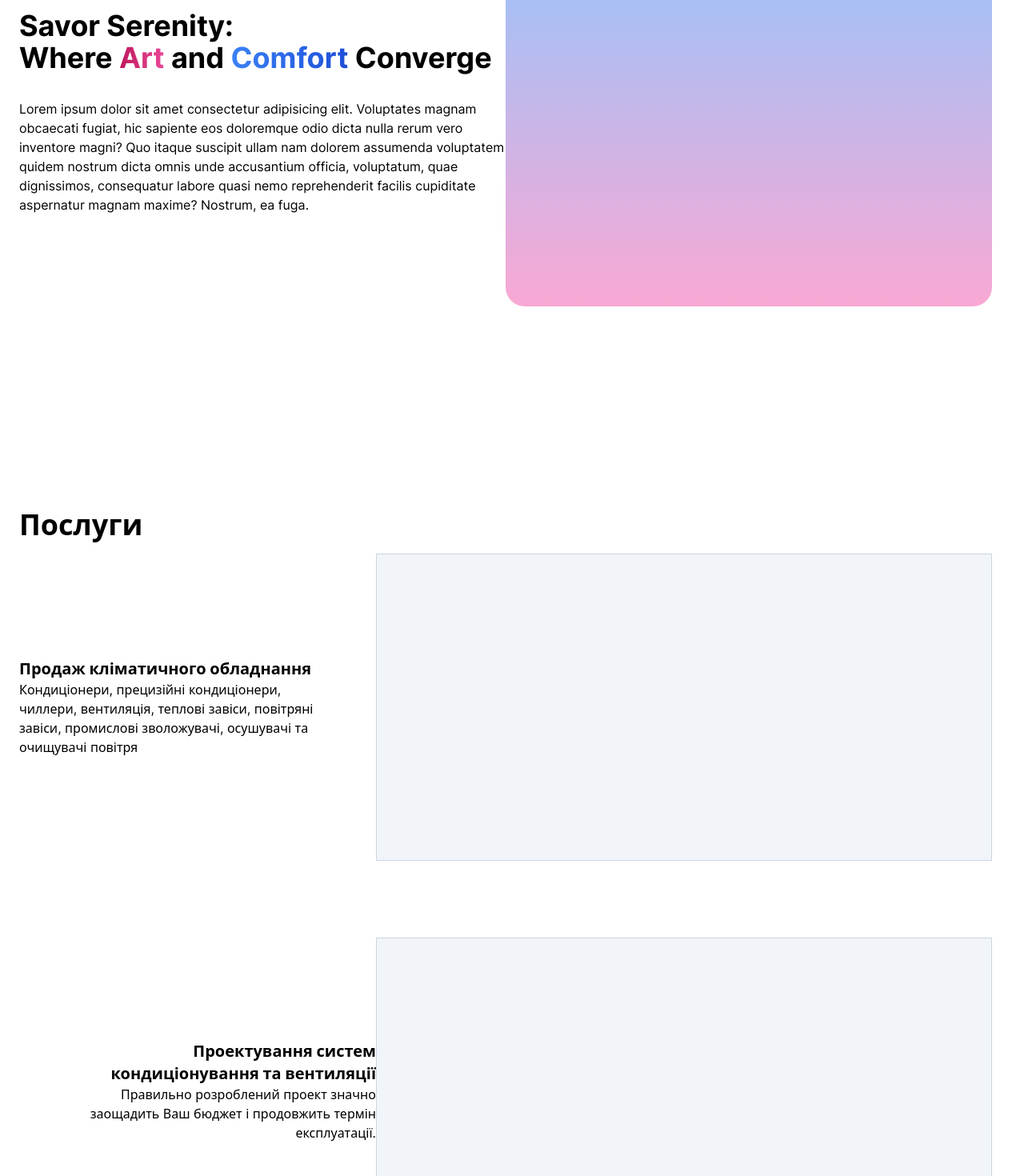
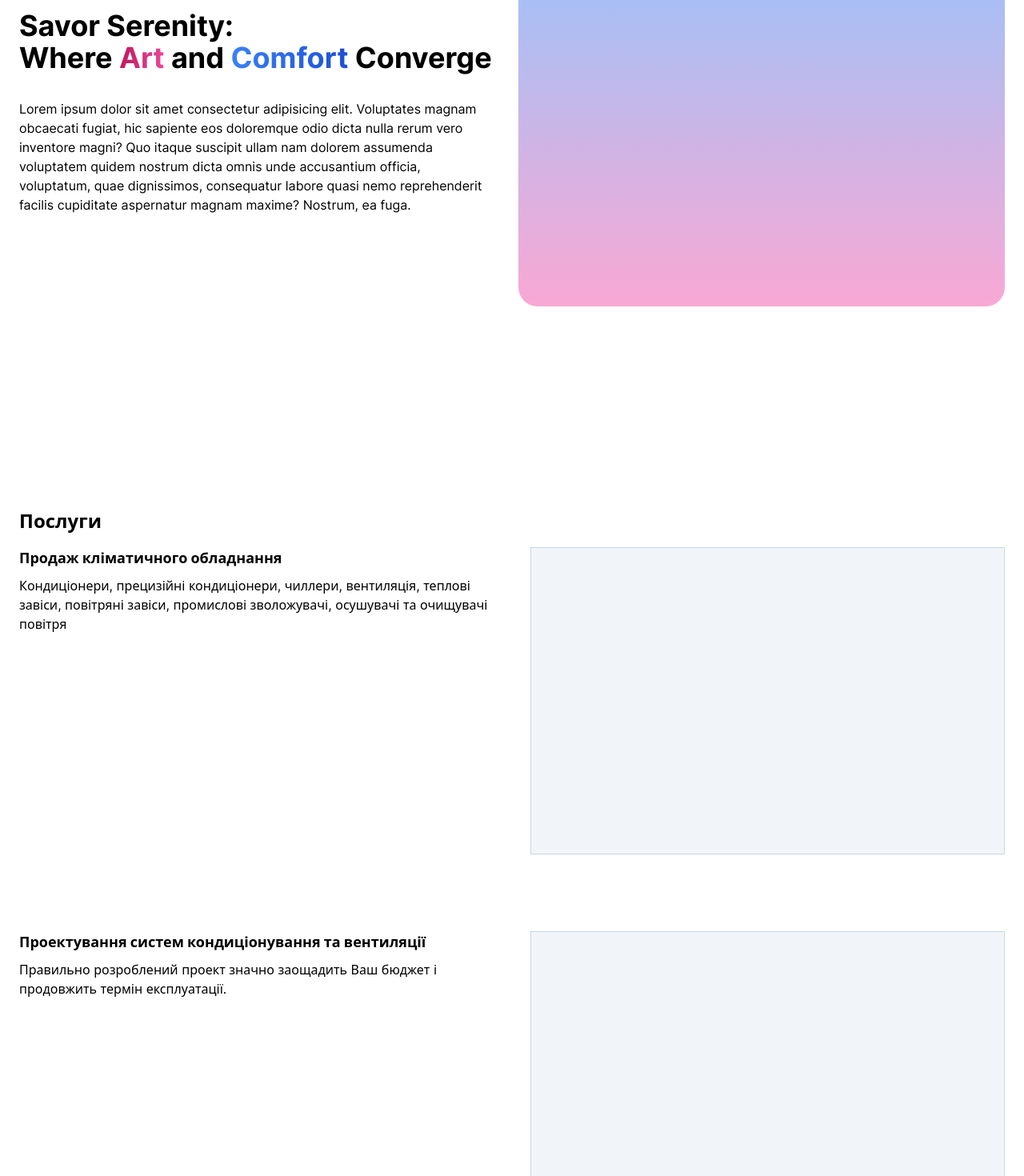
Before and after one commit to kkrasnoshchok/art-comfort, a Next.js app: page / in a window 1280 px wide. Shown: the part 260-1730 px from the top of the page at 80% size. Built offline with nearby package versions, Linux system fonts and the light colour scheme.

Commit message:
feat: creates init responsive version

```diff
--- a/src/components/header/components/Statistics/StatisticsContainer.tsx
+++ b/src/components/header/components/Statistics/StatisticsContainer.tsx
@@ -1,7 +1,6 @@
-import { motion, useAnimation } from 'framer-motion';
-import { Ref, useEffect } from 'react';
+import { motion } from 'framer-motion';
+import { Ref } from 'react';
 import CountUp from 'react-countup';
-import { useInView } from 'react-intersection-observer';
 
 type Statistics = {
   name: string;
@@ -24,33 +23,8 @@ const mockStatistics: Statistics[] = [
   // Add more statistics as needed
 ];
 
-export const StatisticsContainer = () => {
-  const controls = useAnimation();
-  const { ref, inView } = useInView({
-    // triggerOnce: true, // Animate only once on enter
-    threshold: 0.2, // Trigger animation when 20% of the section is visible
-  });
-
-  // useEffect to trigger animations when inView changes
-  useEffect(() => {
-    if (inView) {
-      controls.start('visible');
-    } else {
-      controls.start('hidden');
-    }
-  }, [controls, inView]);
-
-  return (
-    <motion.div
-      ref={ref}
-      className='mt-12 grid grid-cols-1 gap-4 px-6 md:grid-cols-3'
-      initial={{ opacity: 0, y: 30 }}
-      animate={{
-        opacity: inView ? 1 : 0,
-        y: inView ? 0 : 30,
-      }}
-      transition={{ duration: 0.8, delay: 0.2 }}
-    >
+export const StatisticsContainer = () => (
+  <motion.div className='mt-12 grid grid-cols-1 gap-4 px-6 md:grid-cols-3'>
     {mockStatistics.map((statistic, index) => (
       <div
         key={index}
@@ -72,4 +46,3 @@ export const StatisticsContainer = () => {
     ))}
   </motion.div>
 );
-};
--- a/src/sections/About/AboutSection.tsx
+++ b/src/sections/About/AboutSection.tsx
@@ -1,59 +1,25 @@
 import { motion } from 'framer-motion';
-import { useInView } from 'react-intersection-observer';
 
-export const AboutSection = () => {
-  const { ref, inView } = useInView({
-    // triggerOnce: true, // Animate only once on enter
-    threshold: 0.2, // Trigger animation when 20% of the section is visible
-  });
-
-  const fadeInUpAnimation = {
-    hidden: { opacity: 0, y: 30 },
-    visible: { opacity: 1, y: 0 },
-  };
-
-  const slideInRightAnimation = {
-    hidden: { opacity: 0, x: 50 },
-    visible: { opacity: 1, x: 0 },
-  };
-
-  return (
+export const AboutSection = () => (
   <section
     id='about'
-      className='flex w-screen flex-col items-center justify-center py-24 pl-6 pr-10 lg:h-screen lg:flex-row'
-      ref={ref}
+    className='flex w-screen flex-col items-center justify-center px-6 py-24 md:flex-row lg:h-screen lg:py-24 portrait:flex-col'
   >
-      <motion.div
-        className='flex-1'
-        initial='hidden'
-        animate={inView ? 'visible' : 'hidden'}
-        variants={fadeInUpAnimation}
-        transition={{ duration: 0.8, ease: 'easeOut' }}
-      >
-        <h1>
+    <motion.div className='flex-1 md:pr-4'>
+      <h1 className='md:text-2xl lg:text-4xl'>
         Savor Serenity:
         <br />
         Where{' '}
-          <motion.span
-            className='bg-gradient-to-r from-pink-700 to-pink-500 bg-clip-text text-transparent'
-            variants={slideInRightAnimation}
-          >
+        <motion.span className='bg-gradient-to-r from-pink-700 to-pink-500 bg-clip-text text-transparent'>
           Art
         </motion.span>{' '}
         and{' '}
-          <motion.span
-            className='bg-gradient-to-r from-blue-500 to-blue-700  bg-clip-text text-transparent'
-            variants={slideInRightAnimation}
-          >
+        <motion.span className='bg-gradient-to-r from-blue-500 to-blue-700  bg-clip-text text-transparent'>
           Comfort
         </motion.span>{' '}
         Converge
       </h1>
-        <motion.p
-          className='mt-8'
-          variants={fadeInUpAnimation}
-          transition={{ duration: 0.8, delay: 0.2, ease: 'easeOut' }}
-        >
+      <motion.p className='mt-8 md:pr-4'>
         Lorem ipsum dolor sit amet consectetur adipisicing elit. Voluptates
         magnam obcaecati fugiat, hic sapiente eos doloremque odio dicta nulla
         rerum vero inventore magni? Quo itaque suscipit ullam nam dolorem
@@ -63,15 +29,8 @@ export const AboutSection = () => {
         fuga.
       </motion.p>
     </motion.div>
-      <motion.div
-        className='flex h-full w-full flex-1 items-center justify-center lg:justify-end'
-        initial='hidden'
-        animate={inView ? 'visible' : 'hidden'}
-        variants={slideInRightAnimation}
-        transition={{ duration: 0.8, delay: 0.4, ease: 'easeOut' }}
-      >
+    <motion.div className='flex h-full w-full flex-1 items-center justify-center lg:justify-end'>
       <motion.div className='mt-12 aspect-square w-full rounded-3xl bg-gradient-to-b from-blue-300 to-pink-300 lg:mt-0 lg:h-4/5' />
     </motion.div>
   </section>
 );
-};
--- a/src/sections/Contribution/ContributionSection.tsx
+++ b/src/sections/Contribution/ContributionSection.tsx
@@ -1,15 +1,14 @@
-import { clsxm, useBreakpoint } from '@/utils';
+import { clsxm } from '@/utils';
 
 export const ContributionSection = () => {
-  const { isLg } = useBreakpoint('lg');
   return (
     <article
       id='contribution'
-      className={clsxm(['flex w-screen flex-col px-6 py-16', isLg && 'py-24'])}
+      className={clsxm(['flex w-screen flex-col px-6 py-16 lg:py-24'])}
     >
       <h1>Вклад в перемогу України</h1>
-      <div className='h-10/12 mt-12 flex flex-col sm:flex-row'>
-        <div className={clsxm(['p flex flex-1 flex-col', isLg && 'mr-4'])}>
+      <div className='h-10/12 mt-12 flex flex-col lg:flex-row portrait:flex-col'>
+        <div className={clsxm(['p flex flex-1 flex-col lg:mr-4'])}>
           <p className='rounded-lg border-2 p-4'>
             В першу чергу хочу подякувати всім нашим Захисникам та Захисницям,
             які ціною власного життя і здоров`я наближають перемогу України, та
@@ -69,8 +68,7 @@ export const ContributionSection = () => {
         </div>
         <div
           className={clsxm([
-            'mt-4 aspect-square w-full bg-slate-200',
-            isLg && 'mt-0 flex-1',
+            'mt-4 aspect-square w-full bg-slate-200 md:aspect-video lg:mt-0 lg:flex-1 portrait:mt-4',
           ])}
         />
       </div>
--- a/src/sections/Projects/ProjectsSection.tsx
+++ b/src/sections/Projects/ProjectsSection.tsx
@@ -1,8 +1,6 @@
-import { motion, useAnimation } from 'framer-motion';
-import { useEffect } from 'react';
-import { useInView } from 'react-intersection-observer';
+import { motion } from 'framer-motion';
 
-import { clsxm, useBreakpoint } from '@/utils';
+import { clsxm } from '@/utils';
 
 type Project = {
   title: string;
@@ -43,67 +41,24 @@ const mockProjects: Project[] = [
   },
 ];
 
-export const ProjectsSection = () => {
-  const { isLg } = useBreakpoint('lg');
-  const controls = useAnimation();
-  const { ref, inView } = useInView({
-    triggerOnce: true, // Animate only ornce on enter
-    threshold: 0.2, // Trigger animation when 20% of the section is visible
-  });
-
-  // useEffect to trigger animations when inView changes
-  useEffect(() => {
-    if (inView) {
-      controls.start('visible');
-    } else {
-      controls.start('hidden');
-    }
-  }, [controls, inView]);
-
-  return (
+export const ProjectsSection = () => (
   <section
     id='projects'
-      className={clsxm([
-        'flex w-screen flex-col px-6 pb-4 pt-24',
-        isLg && 'h-screen',
-      ])}
-      ref={ref}
+    className={clsxm(['flex w-screen flex-col px-6 pb-4 pt-24'])}
   >
-      <motion.h1
-        initial={{ opacity: 0 }}
-        animate={{ opacity: inView ? 1 : 0 }}
-        transition={{ duration: 0.8 }}
-        className='font-bold'
-      >
-        Знакові Проєкти
-      </motion.h1>
+    <motion.h1 className='font-bold'>Знакові Проєкти</motion.h1>
     {/* Projects container */}
-      <motion.div
-        className='relative mt-8 grid flex-1 grid-cols-1 gap-4 md:grid-cols-2 lg:grid-cols-3'
-        initial={{ opacity: 0, y: 30 }}
-        animate={{
-          opacity: inView ? 1 : 0,
-          y: inView ? 0 : 30,
-        }}
-        transition={{ duration: 0.8, delay: 0.2 }}
-      >
+    <motion.div className='relative mt-8 grid flex-1 grid-cols-1 gap-4 md:grid-cols-2 lg:grid-cols-3'>
       {mockProjects.map((project, index) => {
-          const size = index === 0 ? 'big' : 'small';
         return (
-            <div
-              key={index}
-              className={`border bg-slate-100 p-4 ${
-                size === 'big' ? 'lg:row-span-2' : ''
-              } group`}
-            >
-              <div className='flex h-full flex-col items-start justify-end'>
-                {/* Image */}
+          <div key={index} className='group border bg-slate-100 p-4'>
+            <div className='flex h-full flex-col items-start'>
               <div
                 className={clsxm([
-                    isLg && 'h-full flex-1',
                   'flex aspect-video w-full border border-slate-500 bg-slate-300',
                 ])}
-                ></div>
+              />
+              <div className='flex flex-1 items-end'>
                 <div className='mt-8'>
                   <h2 className='mb-2 text-xl font-semibold'>
                     {project.title}
@@ -111,6 +66,7 @@ export const ProjectsSection = () => {
                   <p className='mb-2'>
                     <strong>Year:</strong> {project.year}
                   </p>
+                </div>
               </div>
               {/* TODO: Rework the logics */}
               {/* <p className='pointer-events-none absolute -bottom-4 left-0 flex items-start justify-center rounded-sm bg-slate-100 bg-opacity-40 px-4 py-8 text-slate-950 opacity-0 backdrop-blur-xl transition-all duration-500 group-hover:bottom-0 group-hover:opacity-100'>
@@ -121,15 +77,9 @@ export const ProjectsSection = () => {
         );
       })}
     </motion.div>
-      <motion.div
-        className='mt-4'
-        initial={{ opacity: 0 }}
-        animate={{ opacity: inView ? 1 : 0 }}
-        transition={{ duration: 0.8, delay: 0.4 }}
-      >
+    <motion.div className='mt-4'>
       <button className='border px-8 py-2 text-lg'>See all projects</button>
     </motion.div>
     {/* Statistics Container */}
   </section>
 );
-};
--- a/src/sections/Services/ServicesSection.tsx
+++ b/src/sections/Services/ServicesSection.tsx
@@ -1,7 +1,6 @@
 import { motion } from 'framer-motion';
-import { useInView } from 'react-intersection-observer';
 
-import { clsxm, useBreakpoint } from '@/utils';
+import { clsxm } from '@/utils';
 
 type Service = {
   title: string;
@@ -53,81 +52,38 @@ const services: Service[] = [
 ];
 
 export const ServicesSection = () => {
-  const { ref, inView } = useInView({
-    triggerOnce: true,
-    threshold: 0.1,
-  });
-
-  const { isLg } = useBreakpoint('lg');
-
   return (
     <section
       id='services'
-      className={clsxm([
-        'flex w-screen flex-col py-24 pl-6 pr-10',
-        isLg && 'py-24',
-      ])}
+      className={clsxm(['flex w-screen flex-col px-6 py-24'])}
     >
-      <motion.h1
-        initial={{ opacity: 0, y: 20 }}
-        animate={inView ? { opacity: 1, y: 0 } : {}}
-        transition={{ duration: 0.8, delay: 0.2, ease: 'easeOut' }}
-      >
-        Послуги
-      </motion.h1>
-      <motion.div
-        ref={ref}
-        className={clsxm(['mt-4 flex flex-col gap-8', isLg && 'gap-24'])}
-        initial={{ opacity: 0 }}
-        animate={inView ? { opacity: 1 } : {}}
-        transition={{ duration: 0.8, delay: 0.4, ease: 'easeOut' }}
-      >
-        {services.slice(0, 3).map((service, index) => (
+      <motion.h1 className='md:text-2xl'>Послуги</motion.h1>
+      <motion.div className={clsxm(['mt-4 flex flex-col gap-8 lg:gap-24'])}>
+        {services.slice(0, 3).map((service, index) => {
+          return (
             <motion.div
               key={index}
               className={clsxm([
-              'flex w-full flex-1 flex-row',
-              isLg
-                ? index % 2 === 0
-                  ? 'text-left'
-                  : 'flex-row-reverse text-right'
-                : null,
-              isLg ? 'flex-row' : 'flex-col',
-              'items-center justify-center',
+                'flex w-full flex-1 flex-col justify-center lg:flex-row',
               ])}
-            initial={{ opacity: 0, x: index % 2 === 0 ? 200 : -200 }}
-            animate={inView ? { opacity: 1, x: 0 } : {}}
-            transition={{
-              duration: 0.8,
-              delay: 0.2 + index * 0.5,
-              ease: 'easeOut',
-            }}
             >
+              <div className={clsxm(['flex-1 lg:pr-12'])}>
+                <motion.h2 className='text-lg font-bold'>
+                  {service.title}
+                </motion.h2>
+                <motion.p className='mt-2'>{service.description}</motion.p>
+              </div>
               <div
                 className={clsxm([
-                'flex-1',
-                isLg ? (index % 2 === 0 ? 'pr-12' : 'pl-12') : null,
-              ])}
-            >
-              <motion.h2 className='text-xl font-bold'>
-                {service.title}
-              </motion.h2>
-              <motion.p>{service.description}</motion.p>
-            </div>
-            <motion.div
-              className={clsxm([
-                'mt-4 aspect-square w-full border border-slate-300 bg-slate-100',
-                isLg && 'mt-0 h-96 w-96 px-96',
+                  'mt-4 aspect-video w-full border border-slate-300 bg-slate-100 md:aspect-auto md:h-48 lg:mt-0 lg:h-96 lg:flex-1 portrait:h-48',
                 ])}
               />
             </motion.div>
-        ))}
+          );
+        })}
       </motion.div>
       <motion.div
         className={clsxm(['mt-8 flex w-full items-center justify-center'])}
-        initial={{ opacity: 0 }}
-        animate={inView ? { opacity: 1 } : {}}
-        transition={{ duration: 0.8, delay: 0.6, ease: 'easeOut' }}
       >
         <button className='border px-16 py-4'>Discover more services</button>
       </motion.div>
--- a/src/styles/globals.css
+++ b/src/styles/globals.css
@@ -5,6 +5,7 @@
 :root {
   scroll-behavior: smooth;
   max-width: 100%;
+  box-sizing: border-box;
   overflow-x: hidden;
   /* #region  /**=========== Primary Color =========== */
   /* !STARTERCONF Customize these variable, copy and paste from /styles/colors.css for list of colors */
```
Also changed, not shown: src/sections/Contacts/ContactsSection.tsx (+8 -8 lines), src/sections/Partners/PartnersSection.tsx (+21 -7 lines), src/sections/Team/TeamSection.tsx (+20 -7 lines). Lines whose indentation alone changed are shown as unchanged.
